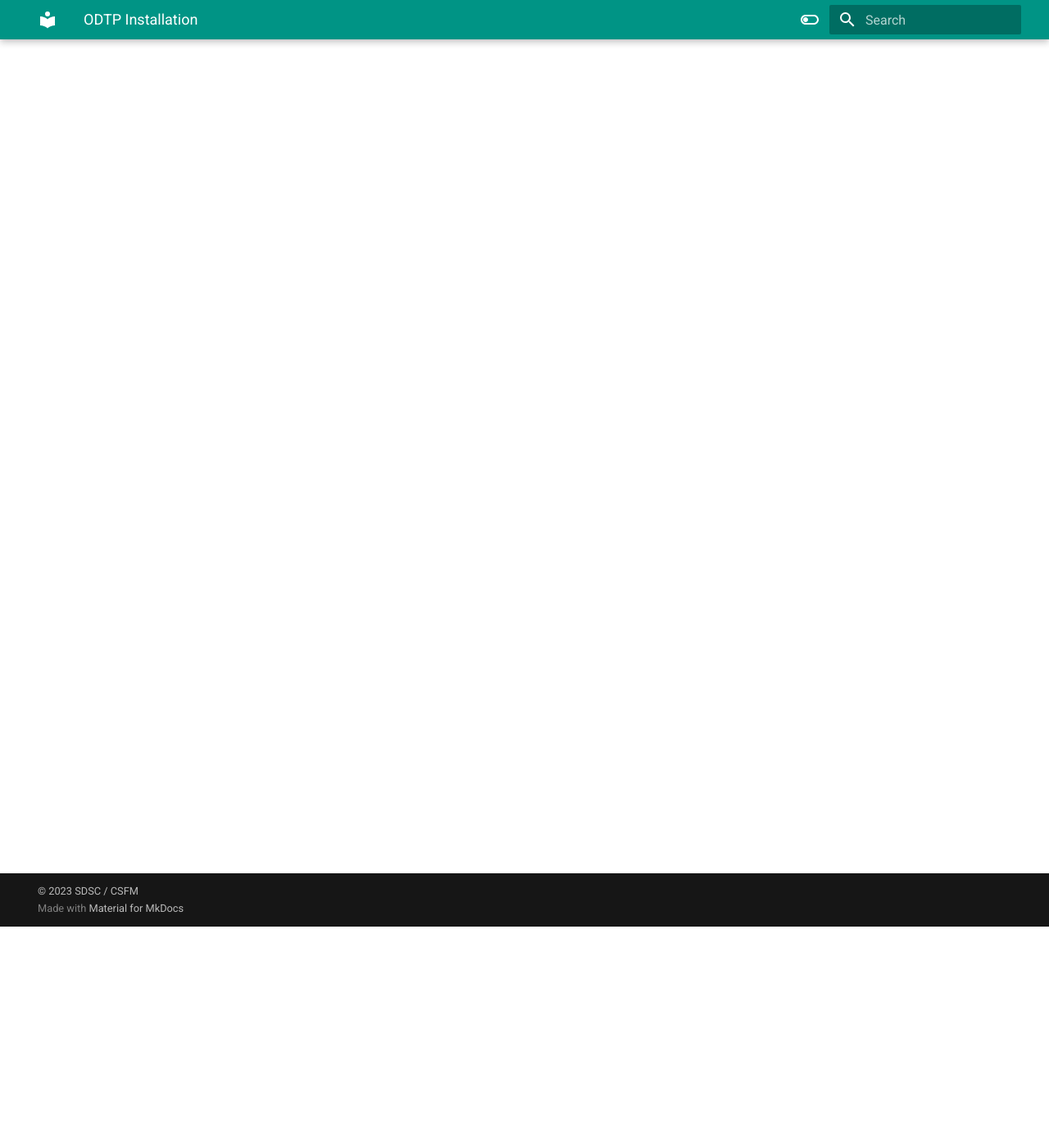
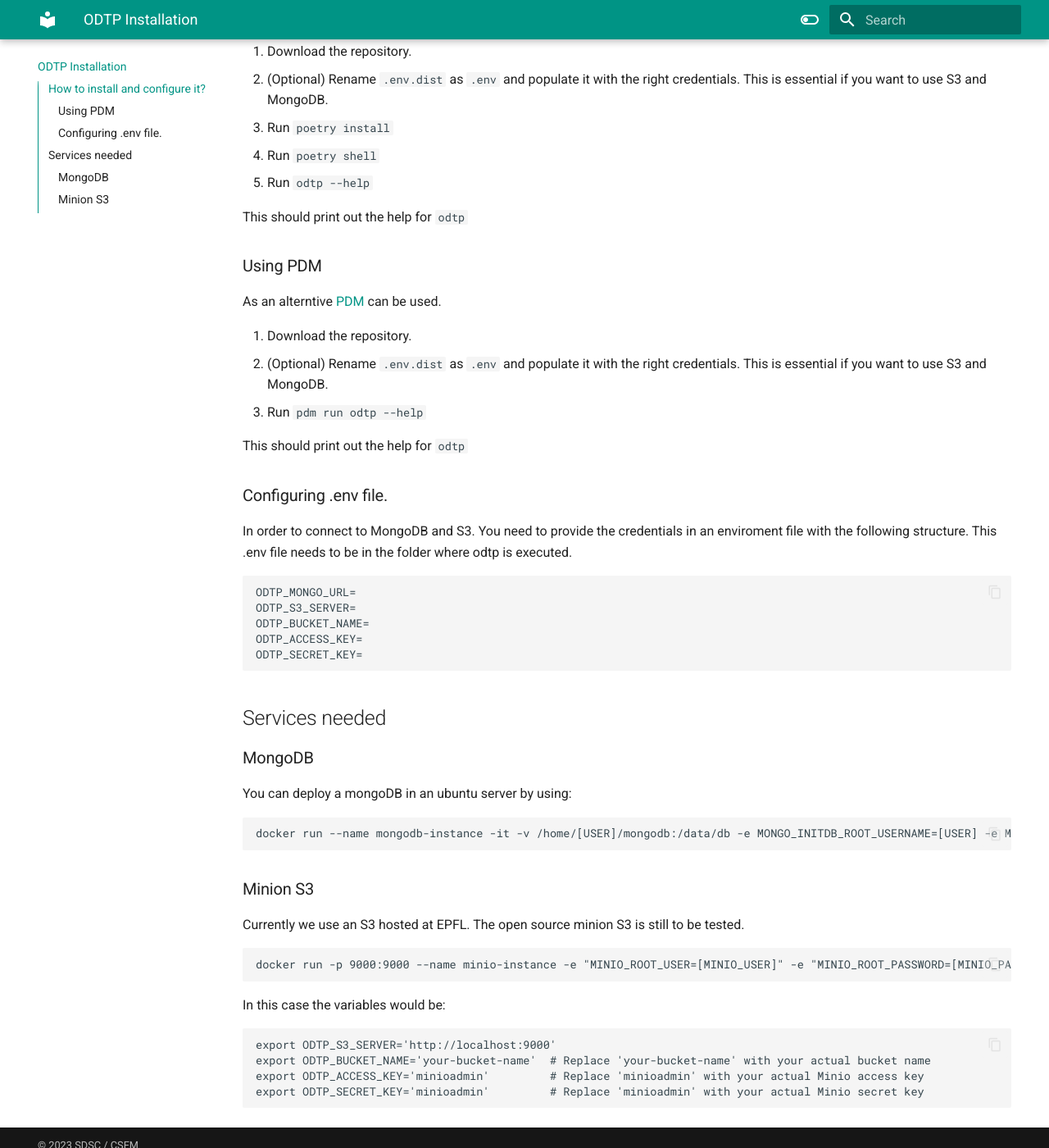
Before and after one commit to odtp-org/odtp-manuals, an MkDocs documentation site: the page built from docs/odtp_installation.md, in a window 1280 px wide and 1400 px high, scrolled down 270 px. Shown: the whole window at 82% size. Built offline with MkDocs 1.6.1 and Material for MkDocs 9.7.7, drawn with Linux system fonts in a browser that asks for light colours; some of the changed text lies outside the part shown.

Commit message:
Basic installation instructions

````diff
--- a/docs/odtp_installation.md
+++ b/docs/odtp_installation.md
@@ -1 +1,62 @@
 # ODTP Installation
+
+## How to install and configure it?
+
+You can install odtp by using [poetry](https://python-poetry.org/) and running:
+
+1. Download the repository.
+2. (Optional) Rename `.env.dist` as `.env` and populate it with the right credentials. This is essential if you want to use S3 and MongoDB.
+2. Run `poetry install`
+3. Run `poetry shell`
+4. Run `odtp --help`
+
+This should print out the help for `odtp`
+
+### Using PDM
+
+As an alterntive [PDM](https://pdm-project.org/latest/) can be used.
+
+1. Download the repository.
+2. (Optional) Rename `.env.dist` as `.env` and populate it with the right credentials. This is essential if you want to use S3 and MongoDB.
+3. Run `pdm run odtp --help`
+
+This should print out the help for `odtp`
+
+### Configuring .env file.
+
+In order to connect to MongoDB and S3. You need to provide the credentials in an enviroment file with the following structure. This .env file needs to be in the folder where odtp is executed.
+
+```
+ODTP_MONGO_URL=
+ODTP_S3_SERVER=
+ODTP_BUCKET_NAME=
+ODTP_ACCESS_KEY=
+ODTP_SECRET_KEY=
+```
+
+## Services needed
+
+### MongoDB
+
+You can deploy a mongoDB in an ubuntu server by using:
+
+```
+docker run --name mongodb-instance -it -v /home/[USER]/mongodb:/data/db -e MONGO_INITDB_ROOT_USERNAME=[USER] -e MONGO_INITDB_ROOT_PASSWORD=[PASS] -e MONGO_INITDB_DATABASE=odtp -p 27017:27017 mongo:latest
+```
+
+### Minion S3
+
+Currently we use an S3 hosted at EPFL. The open source minion S3 is still to be tested.
+
+```
+docker run -p 9000:9000 --name minio-instance -e "MINIO_ROOT_USER=[MINIO_USER]" -e "MINIO_ROOT_PASSWORD=[MINIO_PASSWORD]" -v /home/[USER]/minio/data:/data minio/minio server /data
+```
+
+In this case the variables would be:
+
+```
+export ODTP_S3_SERVER='http://localhost:9000'
+export ODTP_BUCKET_NAME='your-bucket-name'  # Replace 'your-bucket-name' with your actual bucket name
+export ODTP_ACCESS_KEY='minioadmin'         # Replace 'minioadmin' with your actual Minio access key
+export ODTP_SECRET_KEY='minioadmin'         # Replace 'minioadmin' with your actual Minio secret key
+```
````
